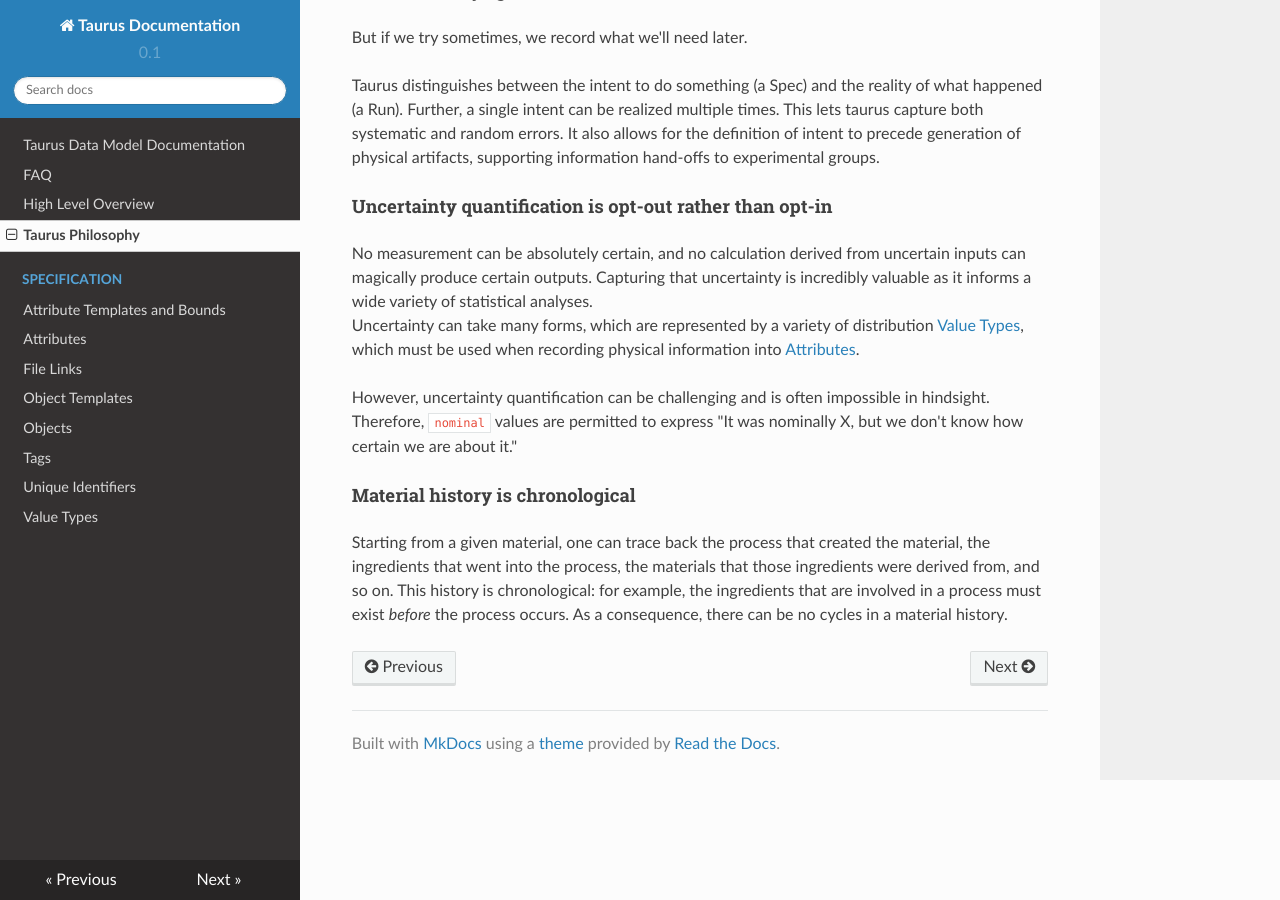
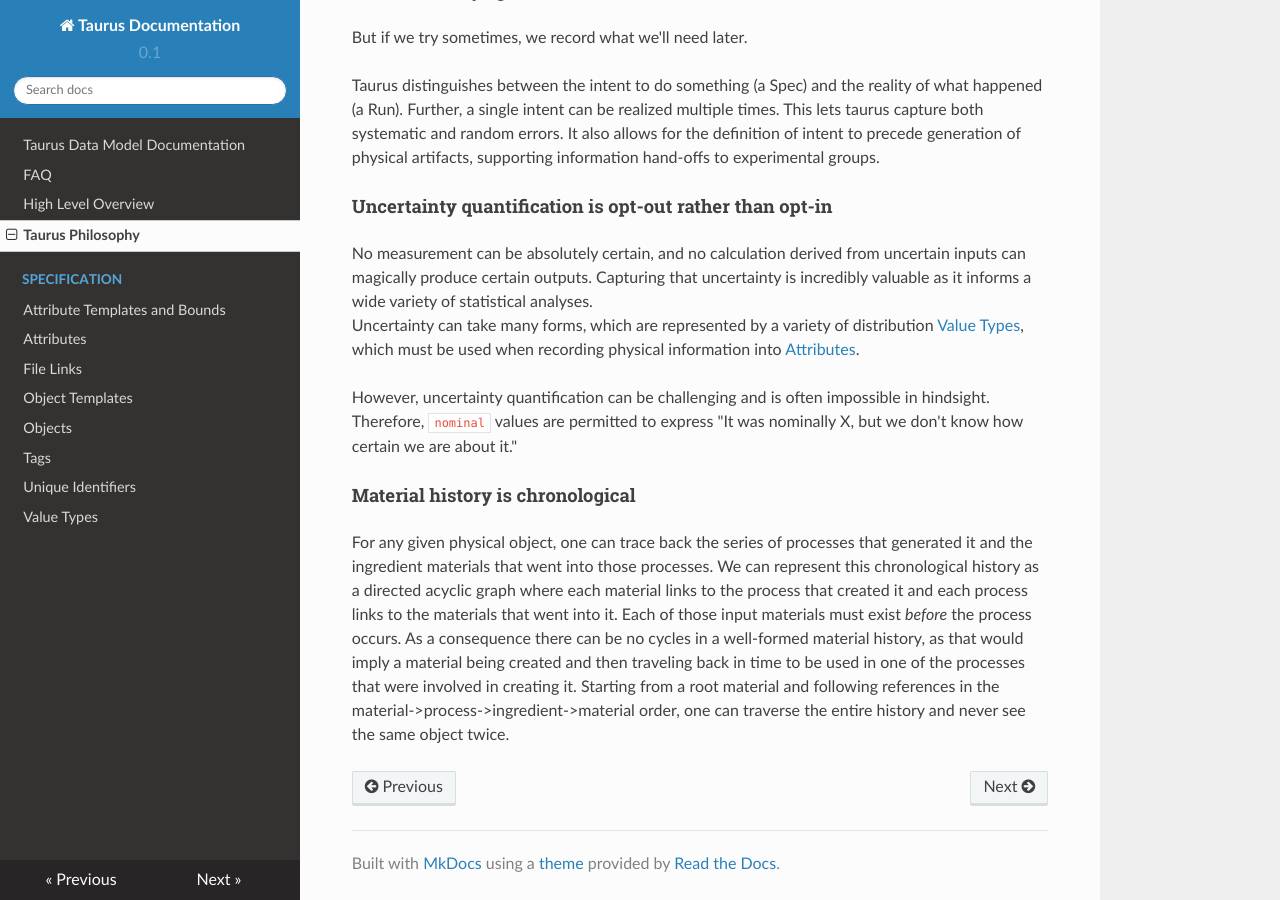
Before and after one commit to CitrineInformatics/gemd-docs, an MkDocs documentation site: the page built from docs/philosophy.md, in a window 1280 px wide and 900 px high, scrolled down 2176 px. Built offline with MkDocs 1.6.1, drawn with Linux system fonts in a browser that asks for light colours; nearby versions of some CDN libraries.

Commit message:
Apply suggestions from code review
Re-work description of material history cycles incorporating some of Ken's language

Co-Authored-By: Ken Kroenlein <51962276+kroenlein@users.noreply.github.com>

```diff
--- a/docs/philosophy.md
+++ b/docs/philosophy.md
@@ -102,7 +102,8 @@
 
 #### Material history is chronological
 
-Starting from a given material, one can trace back the process that created the material,
-the ingredients that went into the process, the materials that those ingredients were derived from, and so on.
-This history is chronological: for example, the ingredients that are involved in a process must exist *before* the process occurs.
-As a consequence, there can be no cycles in a material history.
+For any given physical object, one can trace back the series of processes that generated it and the ingredient materials that went into those processes.
+We can represent this chronological history as a directed acyclic graph where each material links to the process that created it and each process links to the materials that went into it.
+Each of those input materials must exist *before* the process occurs.
+As a consequence there can be no cycles in a well-formed material history, as that would imply a material being created and then traveling back in time to be used in one of the processes that were involved in creating it.
+Starting from a root material and following references in the material->process->ingredient->material order, one can traverse the entire history and never see the same object twice.
```
Also changed, not shown: docs/faq.md (+2 -2 lines).
